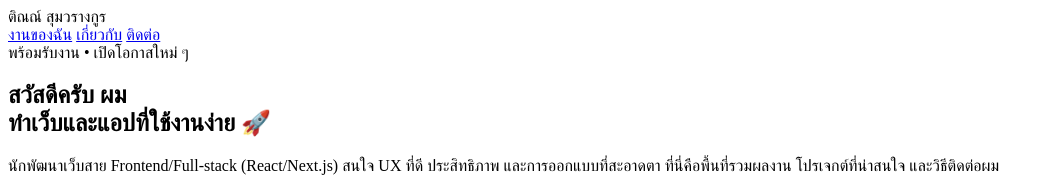
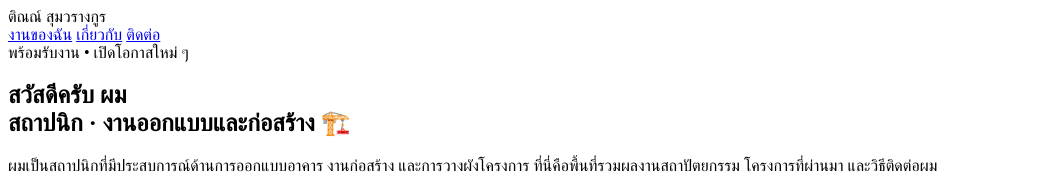
Before and after one commit to Tin-Portfolio/Tin-Portfolio.github.io, a plain HTML site: page index.html in a window 1280 px wide. Shown: the top 188 px of the page, without its empty margins (0-1054 px from the left). Drawn offline with Linux system fonts and the light colour scheme.

Commit message:
Add files via upload

```diff
--- a/index.html
+++ b/index.html
@@ -32,9 +32,9 @@
     <section class="hero" id="home">
       <div>
         <span class="pill">พร้อมรับงาน • เปิดโอกาสใหม่ ๆ</span>
-        <h1>สวัสดีครับ ผม <span style="background:linear-gradient(90deg,var(--brand),var(--brand-2)); -webkit-background-clip:text; background-clip:text; color:transparent">ติณณ์</span><br/>ทำเว็บและแอปที่ใช้งานง่าย 🚀</h1>
-        <p class="lead">นักพัฒนาเว็บสาย Frontend/Full‑stack (React/Next.js) สนใจ UX ที่ดี ประสิทธิภาพ และการออกแบบที่สะอาดตา
-          ที่นี่คือพื้นที่รวมผลงาน โปรเจกต์ที่น่าสนใจ และวิธีติดต่อผม
+        <h1>สวัสดีครับ ผม <span style="background:linear-gradient(90deg,var(--brand),var(--brand-2)); -webkit-background-clip:text; background-clip:text; color:transparent">ติณณ์</span><br/>สถาปนิก · งานออกแบบและก่อสร้าง 🏗️</h1>
+        <p class="lead">ผมเป็นสถาปนิกที่มีประสบการณ์ด้านการออกแบบอาคาร งานก่อสร้าง และการวางผังโครงการ
+          ที่นี่คือพื้นที่รวมผลงานสถาปัตยกรรม โครงการที่ผ่านมา และวิธีติดต่อผม
         </p>
         <div class="cta">
           <a class="btn" href="#work">ดูผลงาน</a>
@@ -70,8 +70,8 @@
       "https://github.com/Tin-Portfolio",
       "https://www.linkedin.com/in/Tin-Portfolio"
     ],
-    "jobTitle": "Web Developer",
-    "knowsAbout": ["React", "Next.js", "JavaScript", "UI/UX"],
+    "jobTitle": "Architect",
+    "knowsAbout": ["Architecture", "Construction", "Design", "Project Planning"],
     "worksFor": {"@type":"Organization","name":"Freelance"}
   }
   </script>
```
